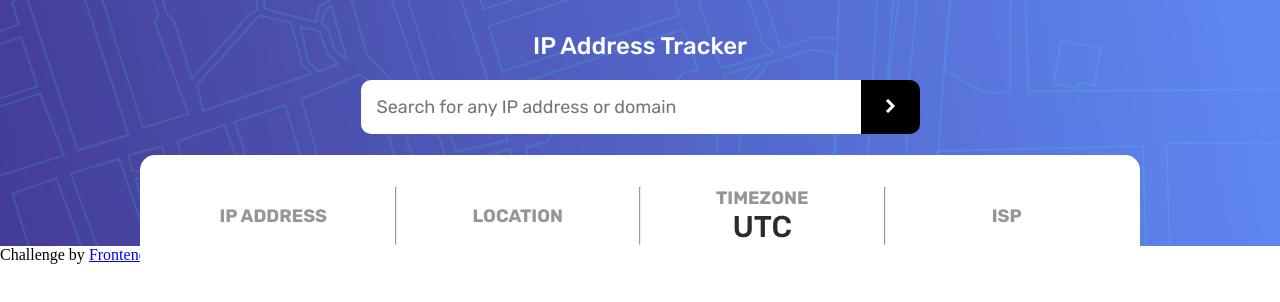
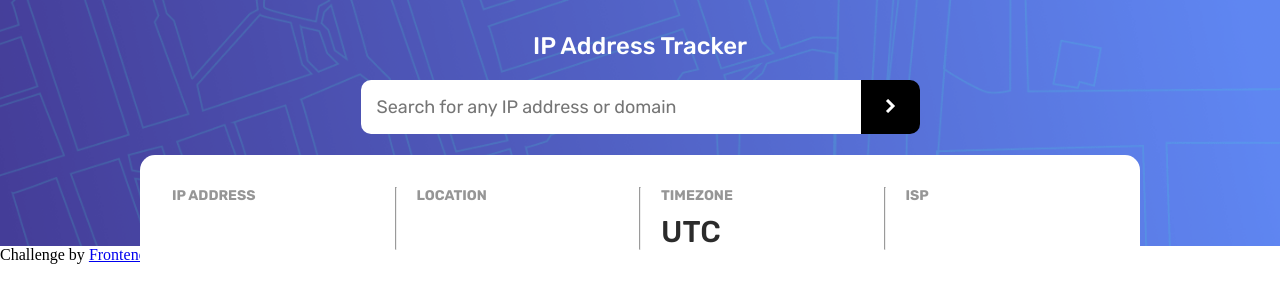
Before and after one commit to Nexxxit/ipTrackerJS, a website built with Parcel: page index.html in a window 1280 px wide. Built offline with nearby package versions, Linux system fonts and the light colour scheme.

Commit message:
feat: update info and info block styles

```diff
--- a/src/style.css
+++ b/src/style.css
@@ -79,11 +79,12 @@
   flex-shrink: 1;
   align-items: center;
   justify-content: center;
+  gap: 10px;
 }
 
 .info__block-subtitle {
   color: hsl(0, 0%, 59%);
-  font-size: 18px;
+  font-size: 14px;
 }
 
 .info__block-title {
@@ -101,6 +102,10 @@
     max-width: 1000px;
   }
 
+  .info__block {
+    align-items: start;
+    justify-content: start;
+  }
   .line {
     display: block;
   }
```
